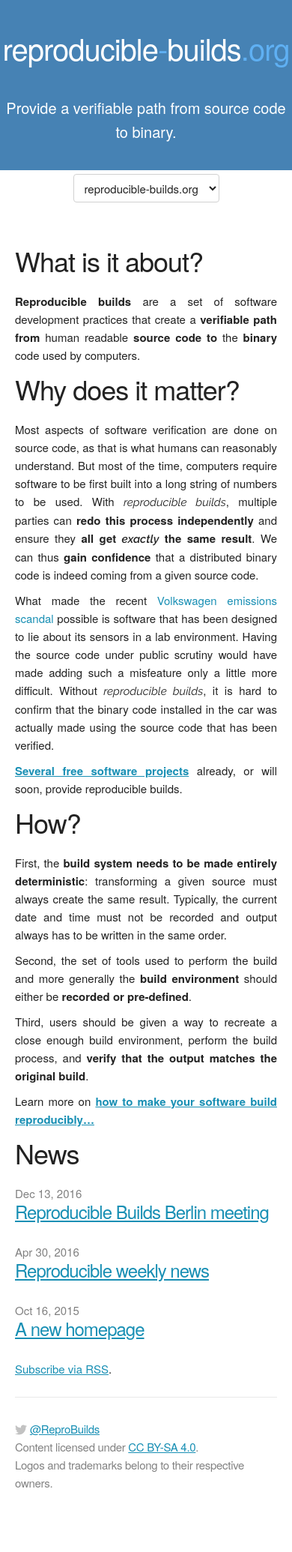
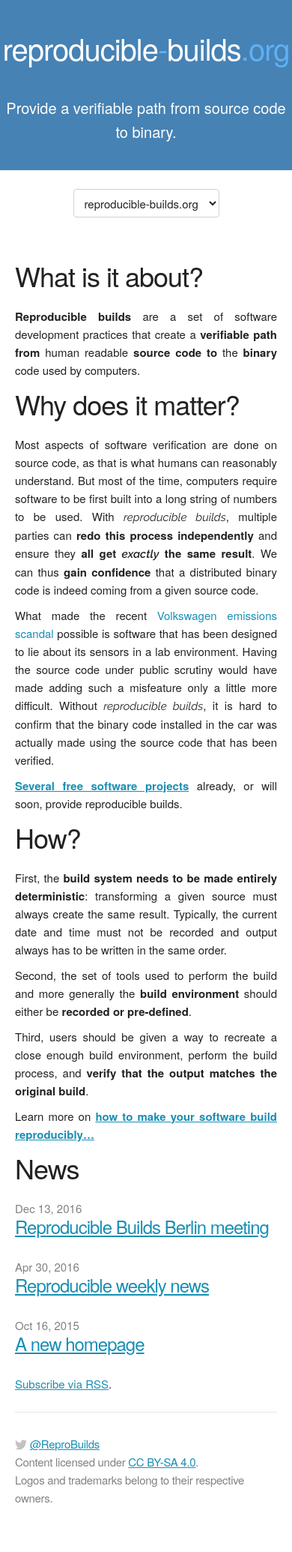
Before and after one commit to prototypefund/reproducible-website, a Jekyll site: the page built from index.html, in a window 390 px wide. Shown: the whole page at 75% size. Built offline with Jekyll 4.4.1, drawn with Linux system fonts in a browser that asks for light colours; some web fonts are replaced.

Commit message:
Tidy the spacing on the mobile navigation select dropdown

```diff
--- a/css/main.css
+++ b/css/main.css
@@ -478,3 +478,7 @@ aside li a {
 dl.talks dd {
   margin-bottom: 20px;
 }
+
+nav select {
+  margin-top: 20px;
+}
```
